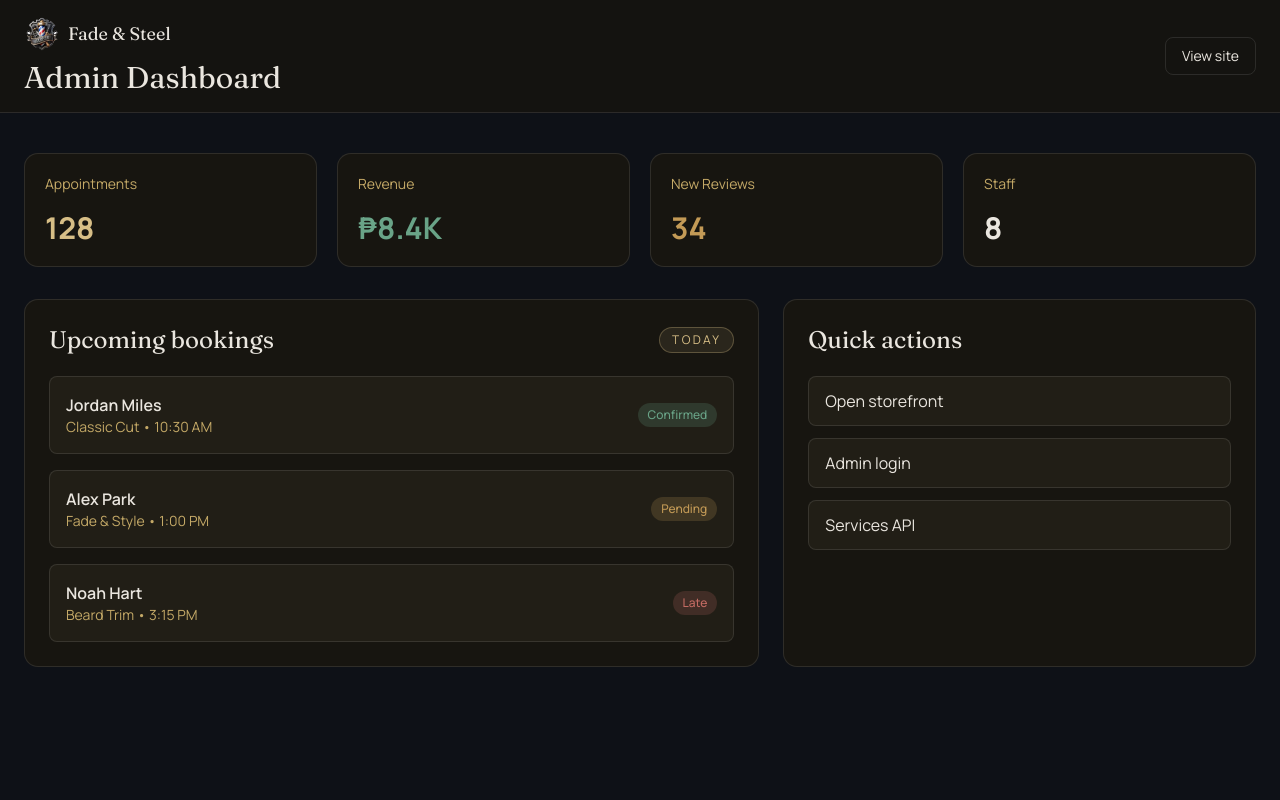
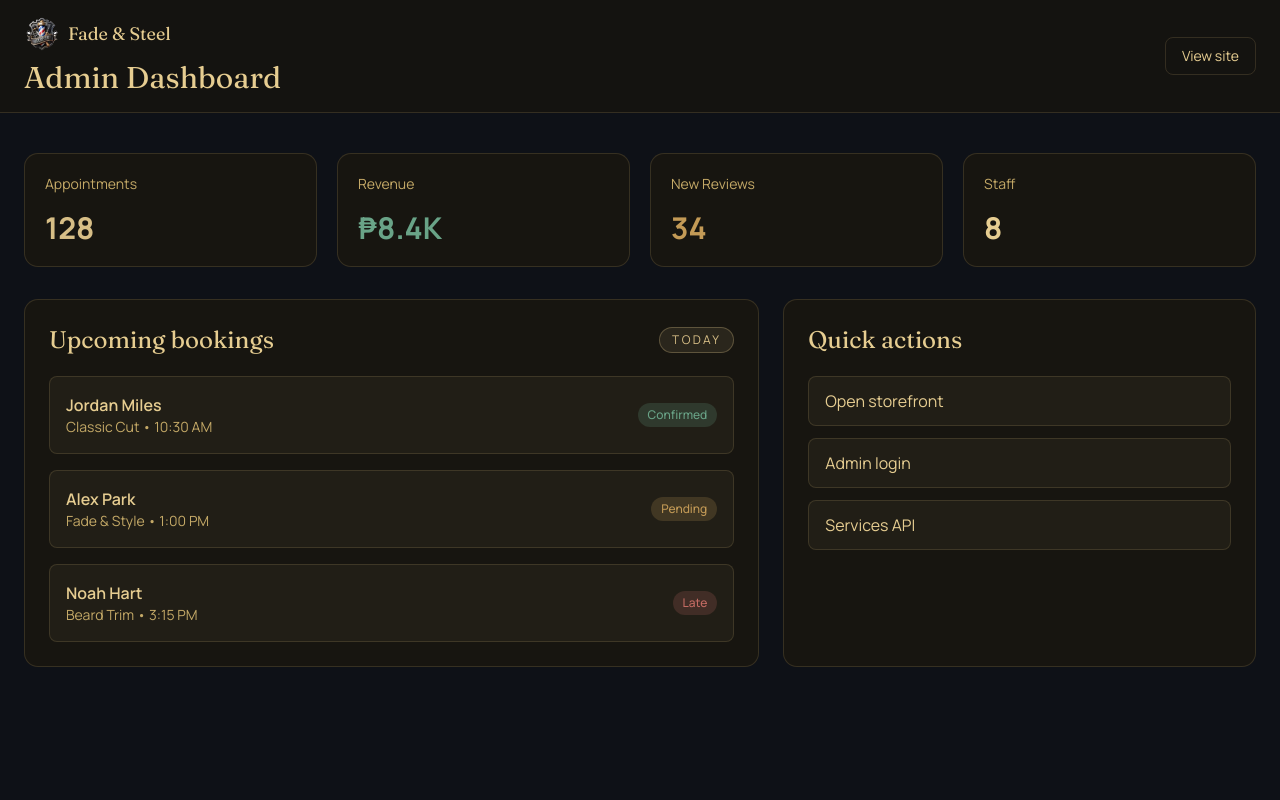
Before and after one commit to kie-zu-kie/barbershop_frontend, a Python web app: template templates/admin/dashboard.html in a window 1280 px wide. Run offline with Jinja, Linux system fonts and the light colour scheme; the template is opened without the code that fills it, so the values that code supplies are empty; some libraries are stand-ins or nearby versions.

Commit message:
updated gold

```diff
--- a/static/css/styles.css
+++ b/static/css/styles.css
@@ -7,7 +7,7 @@
   html { scroll-padding-top: env(safe-area-inset-top, 0px); }
   body {
     background: #0E1117;
-    color: #EAE6DF;
+    color: #E6CD91;
     font-family: 'Manrope', sans-serif;
     -webkit-font-smoothing: antialiased;
   }
@@ -35,7 +35,7 @@
   input, select, textarea {
     background: #211E16;
     border: 1px solid #51452E;
-    color: #EAE6DF;
+    color: #E6CD91;
   }
   input::placeholder, textarea::placeholder { color: #9B8048; }
   input:focus, select:focus, textarea:focus {
--- a/templates/admin/dashboard.html
+++ b/templates/admin/dashboard.html
@@ -4,7 +4,7 @@
 
 {% block content %}
 <div class="min-h-screen bg-charcoal-950 text-cream">
-  <header class="border-b border-white/10 bg-charcoal-900/80 backdrop-blur-sm">
+  <header class="border-b border-gold/20 bg-charcoal-900/80 backdrop-blur-sm">
     <div class="mx-auto flex max-w-7xl items-center justify-between px-6 py-4">
       <div>
         <div class="mb-2 flex items-center gap-2">
@@ -13,7 +13,7 @@
         </div>
         <h1 class="mt-2 font-display text-3xl">Admin Dashboard</h1>
       </div>
-      <a href="{{ url_for('pages.home') }}" class="rounded-btn border border-white/10 px-4 py-2 text-sm text-cream hover:border-gold-bright hover:text-gold-bright">
+      <a href="{{ url_for('pages.home') }}" class="rounded-btn border border-gold/20 px-4 py-2 text-sm text-cream hover:border-gold-bright hover:text-gold-bright">
         View site
       </a>
     </div>
@@ -21,47 +21,47 @@
 
   <main class="mx-auto max-w-7xl px-6 py-10">
     <section class="grid gap-5 md:grid-cols-4">
-      <div class="rounded-card border border-white/10 bg-charcoal-900 p-5">
+      <div class="rounded-card border border-gold/20 bg-charcoal-900 p-5">
         <p class="text-sm text-cream-muted">Appointments</p>
         <p class="mt-4 text-3xl font-bold text-gold-bright">128</p>
       </div>
-      <div class="rounded-card border border-white/10 bg-charcoal-900 p-5">
+      <div class="rounded-card border border-gold/20 bg-charcoal-900 p-5">
         <p class="text-sm text-cream-muted">Revenue</p>
         <p class="mt-4 text-3xl font-bold text-success">₱8.4K</p>
       </div>
-      <div class="rounded-card border border-white/10 bg-charcoal-900 p-5">
+      <div class="rounded-card border border-gold/20 bg-charcoal-900 p-5">
         <p class="text-sm text-cream-muted">New Reviews</p>
         <p class="mt-4 text-3xl font-bold text-pending">34</p>
       </div>
-      <div class="rounded-card border border-white/10 bg-charcoal-900 p-5">
+      <div class="rounded-card border border-gold/20 bg-charcoal-900 p-5">
         <p class="text-sm text-cream-muted">Staff</p>
         <p class="mt-4 text-3xl font-bold text-cream">8</p>
       </div>
     </section>
 
     <section class="mt-8 grid gap-6 lg:grid-cols-[1.4fr_0.9fr]">
-      <div class="rounded-card border border-white/10 bg-charcoal-900 p-6">
+      <div class="rounded-card border border-gold/20 bg-charcoal-900 p-6">
         <div class="mb-5 flex items-center justify-between">
           <h2 class="font-display text-2xl">Upcoming bookings</h2>
           <span class="rounded-full border border-gold-bright/30 bg-gold-bright/10 px-3 py-1 text-xs uppercase tracking-[0.2em] text-gold-bright">Today</span>
         </div>
 
         <div class="space-y-4">
-          <div class="flex items-center justify-between rounded-lg border border-white/10 bg-charcoal-800 p-4">
+          <div class="flex items-center justify-between rounded-lg border border-gold/20 bg-charcoal-800 p-4">
             <div>
               <p class="font-semibold text-cream">Jordan Miles</p>
               <p class="text-sm text-cream-muted">Classic Cut • 10:30 AM</p>
             </div>
             <span class="rounded-full bg-success/20 px-2.5 py-1 text-xs font-medium text-success">Confirmed</span>
           </div>
-          <div class="flex items-center justify-between rounded-lg border border-white/10 bg-charcoal-800 p-4">
+          <div class="flex items-center justify-between rounded-lg border border-gold/20 bg-charcoal-800 p-4">
             <div>
               <p class="font-semibold text-cream">Alex Park</p>
               <p class="text-sm text-cream-muted">Fade & Style • 1:00 PM</p>
             </div>
             <span class="rounded-full bg-pending/20 px-2.5 py-1 text-xs font-medium text-pending">Pending</span>
           </div>
-          <div class="flex items-center justify-between rounded-lg border border-white/10 bg-charcoal-800 p-4">
+          <div class="flex items-center justify-between rounded-lg border border-gold/20 bg-charcoal-800 p-4">
             <div>
               <p class="font-semibold text-cream">Noah Hart</p>
               <p class="text-sm text-cream-muted">Beard Trim • 3:15 PM</p>
@@ -71,12 +71,12 @@
         </div>
       </div>
 
-      <div class="rounded-card border border-white/10 bg-charcoal-900 p-6">
+      <div class="rounded-card border border-gold/20 bg-charcoal-900 p-6">
         <h2 class="font-display text-2xl">Quick actions</h2>
         <div class="mt-5 space-y-3">
-          <a href="{{ url_for('pages.home') }}" class="block rounded-lg border border-white/10 bg-charcoal-800 px-4 py-3 text-cream hover:border-gold-bright hover:text-gold-bright">Open storefront</a>
-          <a href="{{ url_for('pages.login') }}" class="block rounded-lg border border-white/10 bg-charcoal-800 px-4 py-3 text-cream hover:border-gold-bright hover:text-gold-bright">Admin login</a>
-          <a href="{{ url_for('api.services') }}" class="block rounded-lg border border-white/10 bg-charcoal-800 px-4 py-3 text-cream hover:border-gold-bright hover:text-gold-bright">Services API</a>
+          <a href="{{ url_for('pages.home') }}" class="block rounded-lg border border-gold/20 bg-charcoal-800 px-4 py-3 text-cream hover:border-gold-bright hover:text-gold-bright">Open storefront</a>
+          <a href="{{ url_for('pages.login') }}" class="block rounded-lg border border-gold/20 bg-charcoal-800 px-4 py-3 text-cream hover:border-gold-bright hover:text-gold-bright">Admin login</a>
+          <a href="{{ url_for('api.services') }}" class="block rounded-lg border border-gold/20 bg-charcoal-800 px-4 py-3 text-cream hover:border-gold-bright hover:text-gold-bright">Services API</a>
         </div>
       </div>
     </section>
--- a/templates/admin/login.html
+++ b/templates/admin/login.html
@@ -4,7 +4,7 @@
 
 {% block content %}
 <div class="min-h-screen bg-charcoal-950 text-cream flex items-center justify-center px-4">
-  <div class="w-full max-w-md rounded-card border border-white/10 bg-charcoal-900/80 p-8 shadow-2xl">
+  <div class="w-full max-w-md rounded-card border border-gold/20 bg-charcoal-900/80 p-8 shadow-2xl">
     <div class="mb-8 text-center">
       <div class="mb-3 flex items-center justify-center gap-2">
         <img src="{{ url_for('static', filename='images/barber-logo.png') }}" alt="" class="h-10 w-10 object-contain">
@@ -16,12 +16,12 @@
     <form class="space-y-5">
       <div>
         <label for="email" class="mb-2 block text-sm font-medium text-cream">Email</label>
-        <input id="email" type="email" value="admin@fadeandsteel.com" class="w-full rounded-lg border border-white/10 bg-charcoal-800 px-4 py-3 text-cream outline-none ring-0 focus:border-gold-bright" />
+        <input id="email" type="email" value="admin@fadeandsteel.com" class="w-full rounded-lg border border-gold/20 bg-charcoal-800 px-4 py-3 text-cream outline-none ring-0 focus:border-gold-bright" />
       </div>
 
       <div>
         <label for="password" class="mb-2 block text-sm font-medium text-cream">Password</label>
-        <input id="password" type="password" value="admin123" class="w-full rounded-lg border border-white/10 bg-charcoal-800 px-4 py-3 text-cream outline-none ring-0 focus:border-gold-bright" />
+        <input id="password" type="password" value="admin123" class="w-full rounded-lg border border-gold/20 bg-charcoal-800 px-4 py-3 text-cream outline-none ring-0 focus:border-gold-bright" />
       </div>
 
       <button type="submit" class="w-full rounded-btn bg-gold px-4 py-3 font-semibold text-charcoal-950 transition hover:bg-gold-bright">
--- a/templates/base.html
+++ b/templates/base.html
@@ -16,7 +16,7 @@
         extend: {
           colors: {
             charcoal: { 950: '#0E1117', 900: '#171510', 800: '#211E16', 700: '#3B3223', 600: '#6B5830' },
-            cream: { DEFAULT: '#EAE6DF', muted: '#C4A967', dim: '#9B8048' },
+            cream: { DEFAULT: '#E6CD91', muted: '#C4A967', dim: '#9B8048' },
             gold: { DEFAULT: '#B59A66', bright: '#D7BE86', dim: '#897246' },
             success: '#69A387',
             pending: '#C39A56',
```
